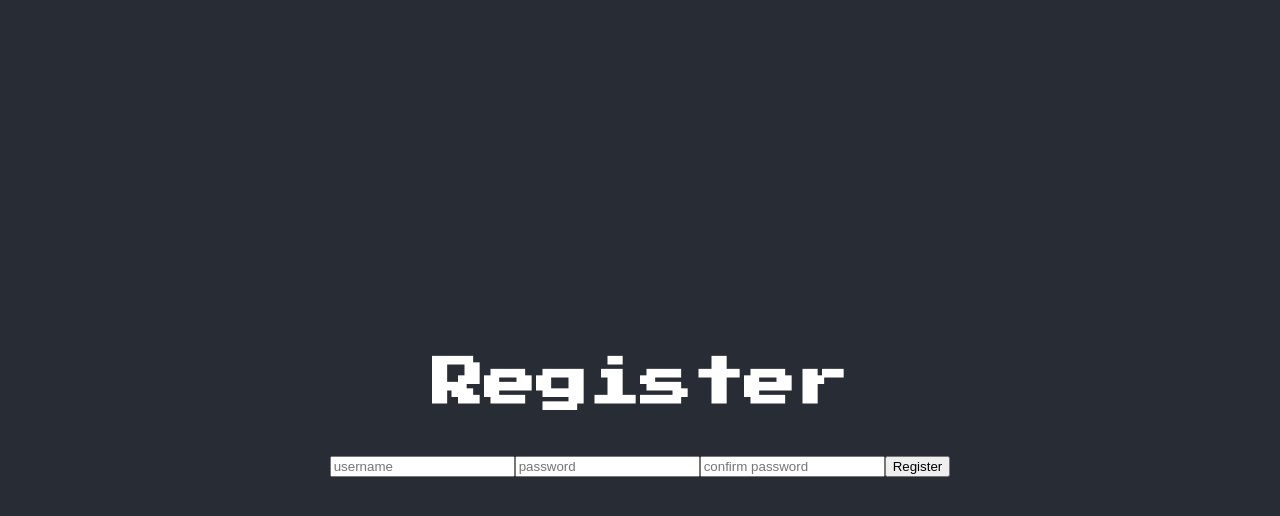
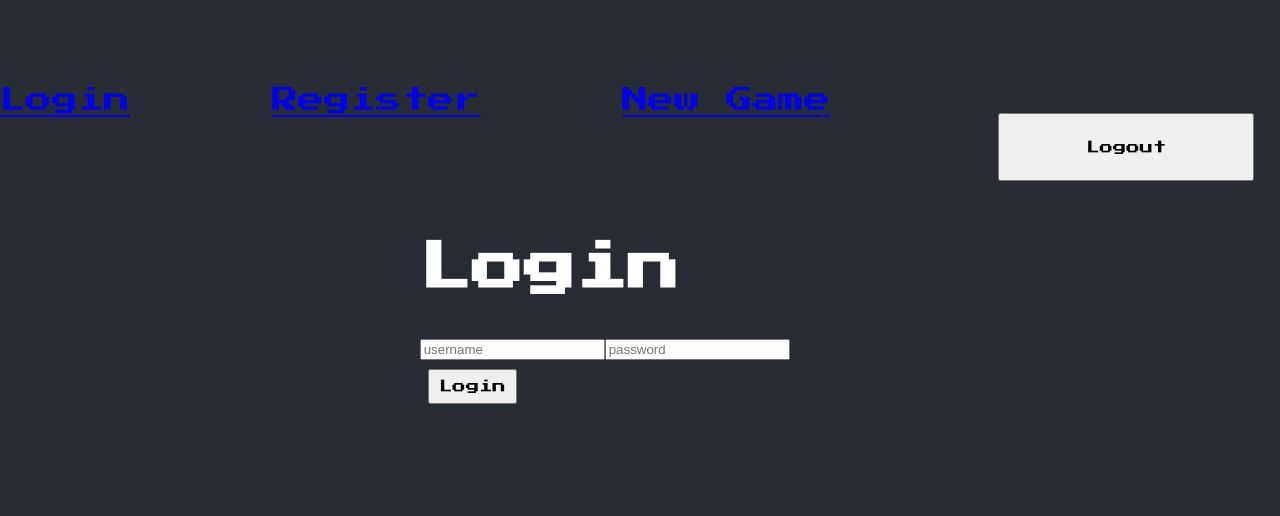
Before and after one commit to team-p21/frontend, a React (Create React App) app in the folder client/: page /login in a window 1280 px wide. Shown: the top 516 px of the page. Built offline with nearby package versions, Linux system fonts and the light colour scheme.

Commit message:
login/register works

```diff
--- a/client/package.json
+++ b/client/package.json
@@ -8,6 +8,7 @@
     "react": "^16.9.0",
     "react-conflux": "^0.0.2-beta.6",
     "react-dom": "^16.9.0",
+    "react-router-dom": "^5.1.0",
     "react-scripts": "3.1.2",
     "styled-components": "^4.4.0",
     "yup": "^0.27.0"
--- a/client/src/App.css
+++ b/client/src/App.css
@@ -1,12 +1,5 @@
+
 .App {
-  text-align: center;
-}
-
-.App-logo {
-  height: 40vmin;
-}
-
-.App-header {
   background-color: #282c34;
   min-height: 100vh;
   display: flex;
@@ -17,3 +10,34 @@
   color: white;
   font-family: 'Press Start 2P', cursive;
 }
+.App-header {
+  width:100%;
+  display:flex;
+  flex-direction: row;
+  justify-content: space-between;
+  margin-top: -300px;
+}
+
+h3 {
+  font-family: 'Roboto', sans-serif;
+}
+
+.button-wrapper {
+  display: flex;
+  flex-direction: column;
+  align-items: center;
+}
+
+button {
+  font-family: 'Press Start 2P';
+  width: 20%;
+  padding: 2%;
+  margin: 2%;
+  -webkit-transition-duration: 0.4s;
+  transition-duration: 0.4s;
+}
+
+button:hover {
+  background-color: #39ff14;
+  color: white;
+}
--- a/client/src/App.js
+++ b/client/src/App.js
@@ -1,20 +1,43 @@
-import React from 'react';
-import './App.css';
-import GlobalStyle from './styles/Global'
+import React from "react";
+import { Route, NavLink, withRouter } from "react-router-dom";
+import "./App.css";
 
-import Register from './auth/Register'
-import Home from './components/Home'
+import Register from "./auth/Register";
+import Login from "./auth/Login";
+import Home from "./components/Home";
 
-function App() {
+function App(props) {
+  const logOut = e => {
+    e.preventDefault();
+    localStorage.removeItem("key");
+    props.history.push("/");
+  };
   return (
     <div className="App">
       <header className="App-header">
-        <div>
-          <Register />
-        </div>
+        {!localStorage.getItem("key") && (
+          <>
+            <NavLink to="/login">Login</NavLink>
+
+          <NavLink to="/register">Register</NavLink>
+        </>
+
+        )}
+        <NavLink to="protected">New Game</NavLink>
+        <button
+          className={
+            localStorage.getItem("key") ? "loginOutBtn" : "displayNone"
+          }
+          onClick={logOut}
+        >
+          Logout
+        </button>
       </header>
+      <Route exact path="/" component={Home} />
+      <Route path="/register" component={Register} />
+      <Route path="/login" component={Login} />
     </div>
   );
 }
 
-export default App;
+export default withRouter(App);
--- a/client/src/auth/Login.jsx
+++ b/client/src/auth/Login.jsx
@@ -15,10 +15,10 @@ function Login(props) {
     const handleLogin = e => {
       e.preventDefault();
       axios
-        .post(`https://mud-be.herokuapp.com/api/login/`, creds)
+        .post(`https://teampheroku.herokuapp.com/api/login/`, creds)
         .then(res => {
           localStorage.setItem("key", res.data.key);
-          props.history.push("/protected");
+          props.history.push("/");
         })
         .catch(error => {
           console.log(error.message);
--- a/client/src/auth/Register.jsx
+++ b/client/src/auth/Register.jsx
@@ -47,6 +47,7 @@ function Register(props) {
         .post(`https://teampheroku.herokuapp.com/api/registration/`, creds)
         .then(res => {
           localStorage.setItem("key", res.data.key);
+          props.history.push('/protected')
         })
         .catch(error => {
           console.log(error.message);
--- a/client/src/index.js
+++ b/client/src/index.js
@@ -1,7 +1,12 @@
-import React from 'react';
-import ReactDOM from 'react-dom';
-import './index.css';
-import App from './App';
+import React from "react";
+import ReactDOM from "react-dom";
+import { BrowserRouter as Router } from "react-router-dom";
+import "./index.css";
+import App from "./App";
 
-
-ReactDOM.render(<App />, document.getElementById('root'));
+ReactDOM.render(
+  <Router>
+    <App />
+  </Router>,
+  document.getElementById("root")
+);
```
Also changed, not shown: 1 other file (tests, documents, lock files or other folders).
